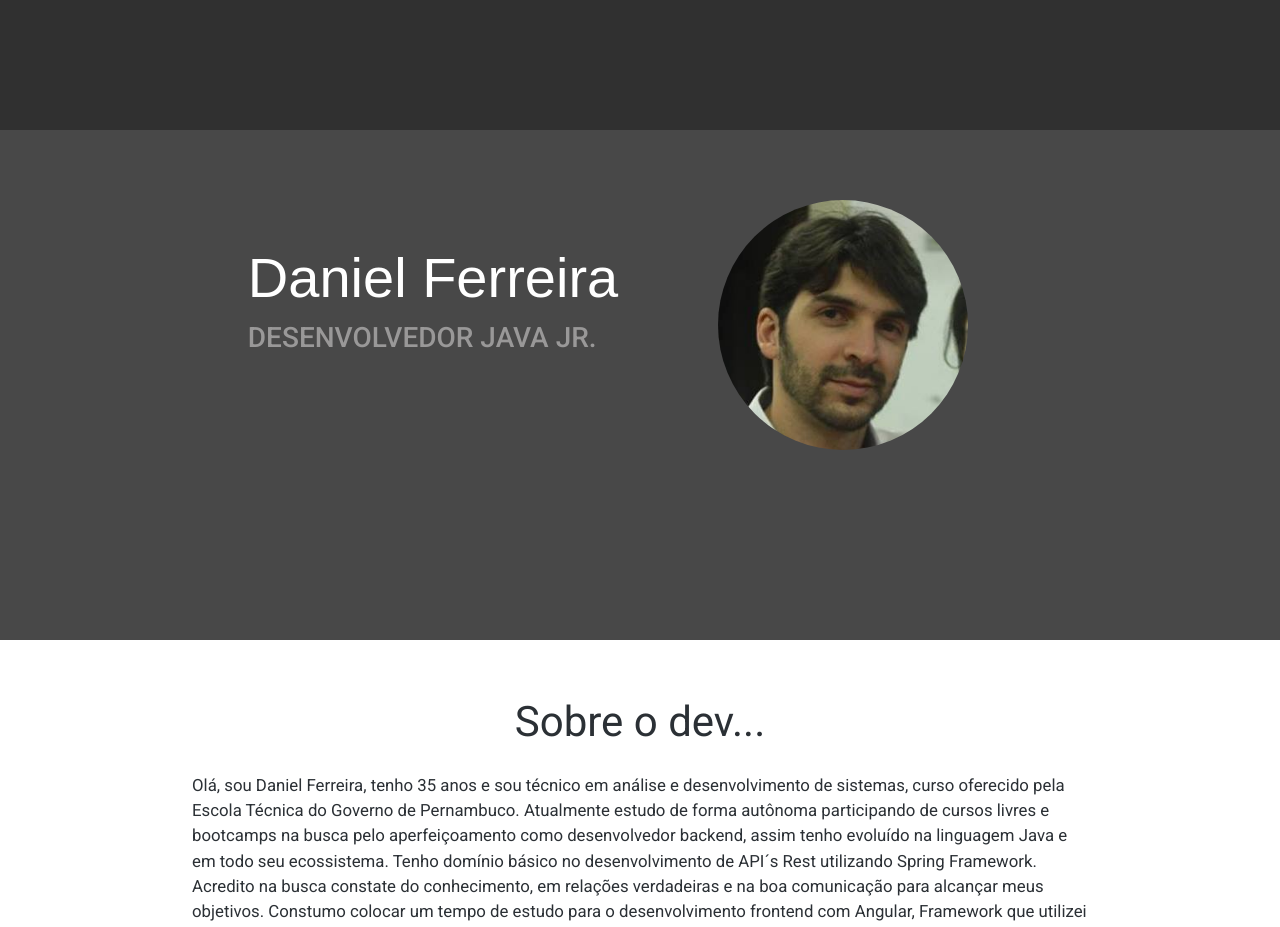
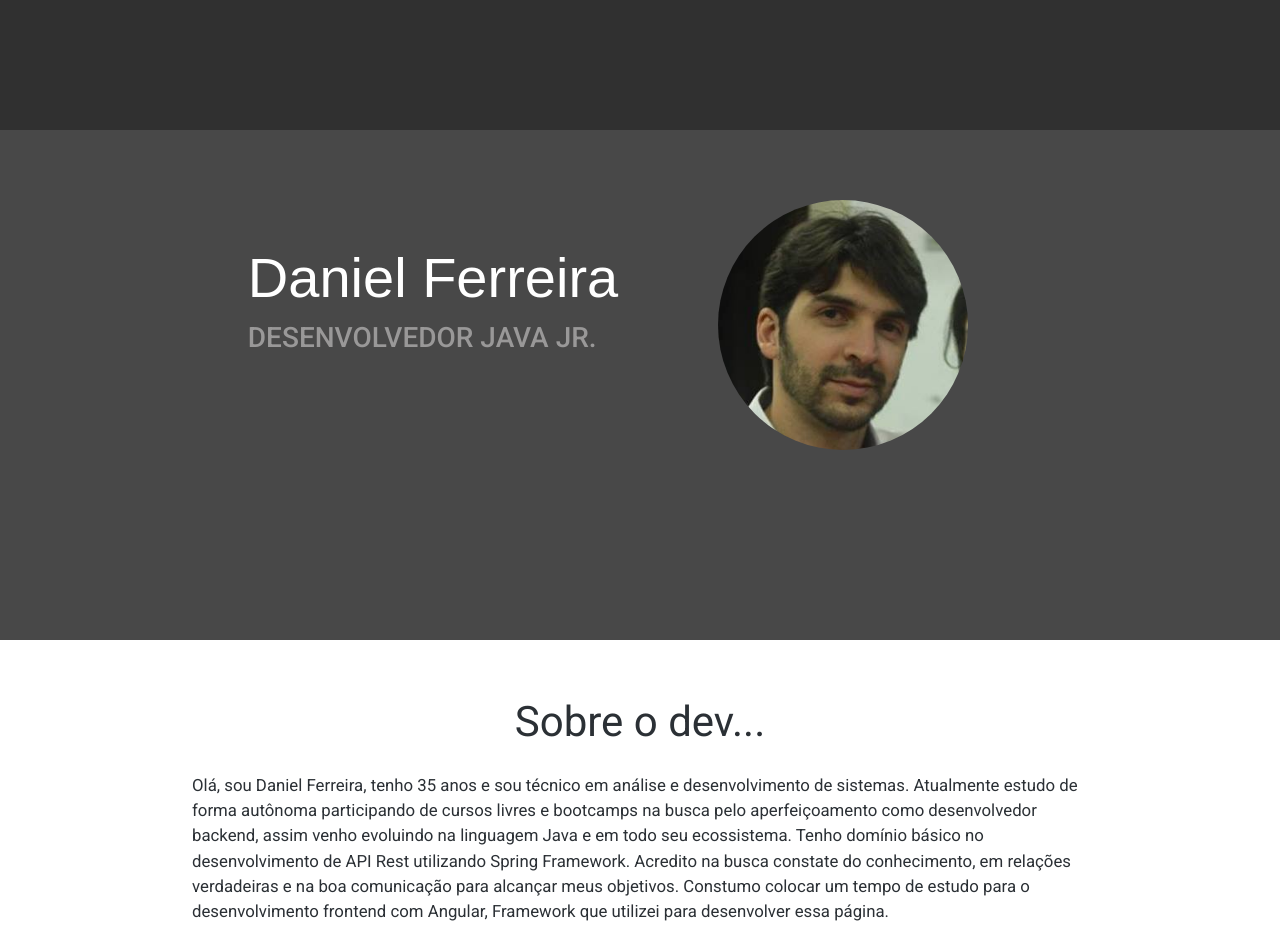
Before and after one commit to alfdaniel/pagina-pessoal, an Angular app: page /home in a window 1280 px wide. Shown: the top 927 px of the page. Built offline with nearby package versions, Linux system fonts and the light colour scheme.

Commit message:
Texto home

```diff
--- a/src/app/home/home.component.html
+++ b/src/app/home/home.component.html
@@ -26,11 +26,10 @@
             <div class="text">
                 <p>
                     Olá, sou Daniel Ferreira, tenho 35 anos e sou técnico
-                     em análise e desenvolvimento de sistemas, curso oferecido pela Escola
-                     Técnica do Governo de Pernambuco. Atualmente estudo de forma autônoma
+                     em análise e desenvolvimento de sistemas. Atualmente estudo de forma autônoma
                      participando de cursos livres e bootcamps na busca pelo aperfeiçoamento como
-                     desenvolvedor backend, assim tenho evoluído na linguagem Java e em todo
-                     seu ecossistema. Tenho domínio básico no desenvolvimento de API´s Rest
+                     desenvolvedor backend, assim venho evoluindo na linguagem Java e em todo
+                     seu ecossistema. Tenho domínio básico no desenvolvimento de API Rest
                      utilizando Spring Framework. Acredito na busca constate do conhecimento, em
                      relações verdadeiras e na boa comunicação  para alcançar meus objetivos.
                     Constumo colocar um tempo de estudo para o desenvolvimento frontend com Angular,
```
